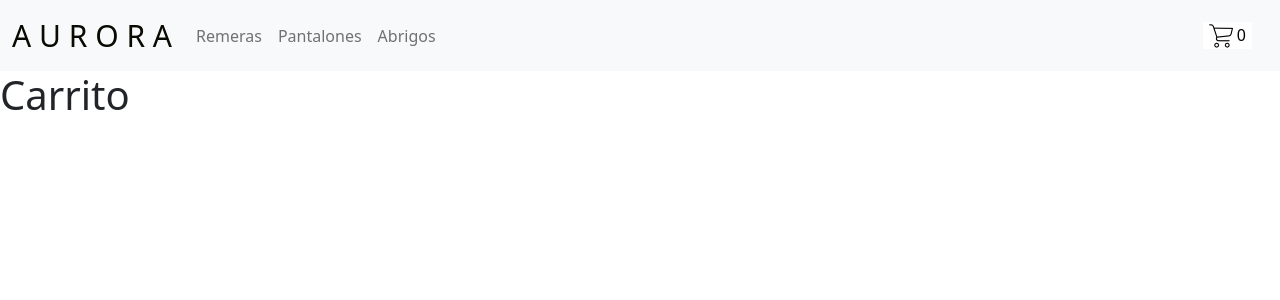
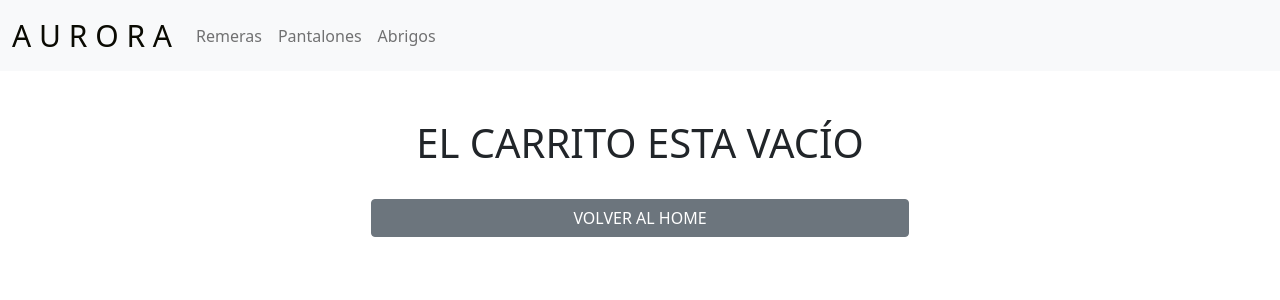
Before and after one commit to leysap/ReactJs, a React (Create React App) app: page /cart in a window 1280 px wide. Shown: the top 300 px of the page. Built offline with nearby package versions, Linux system fonts and the light colour scheme.

Commit message:
agregado de context

```diff
--- a/src/App.js
+++ b/src/App.js
@@ -4,21 +4,23 @@ import "bootstrap/dist/js/bootstrap.bundle.min";
 import ItemListContainer from "./components/ItemListContainer/ItemListContainer.jsx"
 import ItemDetailContainer from "./components/ItemDetailContainer.jsx";
 import { BrowserRouter, Routes, Route } from "react-router-dom";
-import Carrito from "./components/Carrito.jsx";
-
+import Cart from "./components/Cart/Cart.jsx";
+import CartContextProvider from "./components/Context/CartContext.js";
 
 function App() {
   return (
     <div className="App">
+      <CartContextProvider>
         <BrowserRouter>
           <NavBar />
           <Routes>
             <Route path="/" element={<ItemListContainer titulo="PRODUCTOS"/>}> </Route>
             <Route path="category/:categoryId" element={<ItemListContainer />}> </Route>
             <Route path="item/:id" element={<ItemDetailContainer />}>  </Route>
-          <Route path="cart" element={ <Carrito />}> </Route>
+            <Route path="cart" element={ <Cart />}> </Route>
           </Routes>
         </BrowserRouter>
+      </CartContextProvider>
     </div>
   );
 }
--- a/src/components/Carrito.jsx
+++ /dev/null
@@ -1,11 +0,0 @@
-import React from 'react'
-
-const Carrito = () => {
-    return (
-        <div>
-            <h1>Carrito</h1>
-        </div>
-    )
-}
-
-export default Carrito
--- /dev/null
+++ b/src/components/Cart/Cart.jsx
@@ -0,0 +1,56 @@
+import React from 'react'
+import { CartContext } from '../Context/CartContext'
+import { useContext } from 'react'
+import { Link } from 'react-router-dom'
+import "./style.scss"
+
+
+const Carrito = () => {
+    const { productoCarrito, clear, removeIdem, total } = useContext(CartContext)
+
+    console.log(productoCarrito)
+
+    return (
+        <div className="container">
+            {productoCarrito.length === 0 ?
+                <div>
+                    <h1 className='tituloCarrito'>EL CARRITO ESTA VACÍO</h1><br />
+                    <Link  className="boton d-grid gap-2 col-6 mx-auto  btn btn-secondary" to="/">VOLVER AL HOME </Link>
+                </div> :
+                <div>
+                    <h1>CARRITO</h1>
+                    <table className="table table-hover">
+                        <thead>
+                            <tr>
+                                <th scope="col">Producto</th>
+                                <th scope="col">Description</th>
+                                <th scope="col">Cantidad</th>
+                                <th scope="col">Precio</th>
+                                <th scope="col"><button className="btn btn-secondary" onClick={() => clear()}>VACIAR</button></th>
+                            </tr>
+                        </thead>
+                        <tbody>
+                            {productoCarrito.map(producto => {
+                                return <tr key={producto.id}>
+                                    <td > {producto.name}</td>
+                                    <td> {producto.description} </td>
+                                    <td className='text-center'> {producto.quantity} </td>
+                                    <td> $ {producto.price} </td>
+                                    <td><button className='align-items-center btn btn-secondary' onClick={() => removeIdem(producto.id)}>Eliminar</button></td>
+                                </tr>
+                            })}
+                        </tbody>
+                        <tfoot>
+                            <tr>
+                                <th colSpan="3">TOTAL</th>
+                                <th>$  {total()}</th>
+                            </tr>
+                        </tfoot>
+                    </table>
+                </div>
+            }
+        </div>
+    )
+}
+
+export default Carrito
--- /dev/null
+++ b/src/components/Cart/style.scss
@@ -0,0 +1,7 @@
+.tituloCarrito{
+    text-align: center;
+}
+.boton{
+    display: flex;
+    justify-content: center;
+}
--- a/src/components/CartWidget.jsx
+++ b/src/components/CartWidget.jsx
@@ -1,9 +1,16 @@
 import React from 'react'
+import { CartContext } from './Context/CartContext'
+import { useContext } from 'react'
 
 const CartWidget = () => {
+
+    const {countProducts} = useContext(CartContext)
+
     return (
         <div id="carrito-imagen">
-            <button id="btn-carrito"><img src={"../photos/carrito-de-compras.png"} alt="carrito"></img> 0</button>
+
+            <button id="btn-carrito"><img src={"../photos/carrito-de-compras.png"} alt="carrito"></img> {countProducts()} </button>
+
         </div>
     )
 }
--- /dev/null
+++ b/src/components/Context/CartContext.js
@@ -0,0 +1,71 @@
+import React from "react"
+import  {useState}  from "react"
+
+export const CartContext = React.createContext()
+
+const CartContextProvider = ({ children }) => {
+
+    const [productoCarrito, setproductoCarrito] = useState([])
+
+    const addItem = (item,quantity) => {
+
+        const flag = isInCart(item.id)
+        console.log(flag);
+        if(flag){
+            let productoRepetido = productoCarrito.find (elemento => elemento.id === item.id);
+            productoRepetido.quantity += quantity;
+            productoRepetido.price *= productoRepetido.quantity
+            let cartSinRepetido = productoCarrito.filter (elemento => elemento.id !== item.id);
+            setproductoCarrito([...cartSinRepetido, productoRepetido]);
+        }else {
+            const product = {id: item.id, name: item.name,description: item.description, price: item.price, img: item.img , quantity: quantity}
+            product.price *= product.quantity
+            setproductoCarrito([...productoCarrito,product])
+        }
+    }
+
+    const removeIdem = (itemId) => {
+
+        let productoAborrar = productoCarrito.find (elemento => elemento.id === itemId)
+        console.log(productoAborrar)
+
+        let borrarDelArray = productoCarrito.filter(elemento => elemento.id !== itemId)
+        console.log(borrarDelArray)
+        setproductoCarrito(borrarDelArray)
+
+    }
+
+    const countProducts = () => {
+        let count= 0
+        productoCarrito.forEach(prod => {
+            count = count + prod.quantity
+        })
+        return count
+    }
+
+    const total = () => {
+
+       let total= productoCarrito.reduce((a,i)=>a+i.price,0)
+       return total
+
+    }
+
+    const isInCart = (id) => {
+        return productoCarrito.some(p=> p.id === id)
+
+    }
+
+    const clear = () => {
+        setproductoCarrito([])
+    }
+
+
+
+    return (
+        <CartContext.Provider value={{productoCarrito,clear, removeIdem,total,isInCart,countProducts, setproductoCarrito, addItem}}>
+            {children}
+        </CartContext.Provider>
+    )
+}
+
+export default CartContextProvider
--- a/src/components/Item/style.scss
+++ b/src/components/Item/style.scss
@@ -6,8 +6,8 @@
     margin:1em;
     background-color: rgb(241, 232, 232);
     box-shadow: 0px 0px 5px 3px rgba(0, 0, 0, 0.12);
-    transition: all .7s ease-in-out;
-    &:hover{
-        transform: scale(1.1)
-    }
+    // transition: all .7s ease-in-out;
+    // &:hover{
+    //     transform: scale(1.1)
+    // }
 }
--- a/src/components/ItemDetail/ItemDetail.jsx
+++ b/src/components/ItemDetail/ItemDetail.jsx
@@ -3,18 +3,21 @@ import ItemCount from '../ItemCount'
 import "./style.scss"
 import { useState } from 'react'
 import { Link } from 'react-router-dom'
+import { CartContext } from '../Context/CartContext'
+import {useContext} from "react"
 
 
 const ItemDetail = ({ item }) => {
 
-    const [productosCarrito, setproductosCarrito] = useState([])
+    const [cantidad, setCantidad] = useState([])
+
+    const {addItem} = useContext(CartContext)
+
 
     const onAdd = (contador) => {
-
-        setproductosCarrito(contador)
-        console.log("Se agrego al carrito " + contador)
+        addItem(item,contador)
+        setCantidad(contador)
     }
-
 
     return (
         <div className="Item card" >
@@ -26,7 +29,7 @@ const ItemDetail = ({ item }) => {
                 <p className="card-text">Precio: ${item?.price}</p>
                 <p className="description-product">{item?.description}</p>
                 <p className="card-text">Stock disponible: {item?.stock}</p>
-                {productosCarrito > 0 ? <Link to="/cart" className="finish-button btn btn-outline-primary ">Finalizar Compra</Link> : <ItemCount stock={item?.stock} initial="1" onAdd={onAdd}/>}
+                {cantidad > 0 ? <Link to="/cart" className="finish-button btn btn-outline-primary ">Finalizar Compra</Link> : <ItemCount stock={item?.stock} initial="1" onAdd={onAdd}/>}
             </div>
         </div>
     )
--- a/src/components/ItemDetailContainer.jsx
+++ b/src/components/ItemDetailContainer.jsx
@@ -10,7 +10,7 @@ const ItemDetailContainer = () => {
     const [item, setItem] = useState([])
     const { id } = useParams()
 
-    console.log(id)
+
 
     useEffect(() => {
 
--- a/src/components/ItemList/ItemList.jsx
+++ b/src/components/ItemList/ItemList.jsx
@@ -3,7 +3,7 @@ import Item from '../Item/Item'
 import "./style.scss"
 
 const ItemList = ({ product }) => {
-    console.log(product)
+
 
     return (
         <div className="container">
--- a/src/components/NavBar/NavBar.jsx
+++ b/src/components/NavBar/NavBar.jsx
@@ -2,12 +2,16 @@ import React from 'react'
 import "./style.scss"
 import CartWidget from '../CartWidget'
 import { Link } from 'react-router-dom'
-import { useEffect, useState } from 'react'
+import { useEffect, useState, useContext } from 'react'
 import { getCategories } from '../../productos'
+import { CartContext } from '../Context/CartContext'
+
 
 const NavBar = () => {
 
     const [categories, setCategories] = useState([])
+
+    const { productoCarrito } = useContext(CartContext)
 
     useEffect(() => {
 
@@ -15,9 +19,9 @@ const NavBar = () => {
             setCategories(categories)
 
         })
-        .catch(err=> {
-            console.log(err)
-        })
+            .catch(err => {
+                console.log(err)
+            })
 
     }, [])
 
@@ -35,9 +39,14 @@ const NavBar = () => {
                                 <Link className="nav-link" key={cat.id} to={`/category/${cat.id}`}> {cat.description} </Link>
                             </li>)}
                     </ul>
-                    <span className="navbar-text">
-                        <CartWidget />
-                    </span>
+                    {productoCarrito.length === 0 ?
+                        <Link to="/cart" className="navbar-text d-none">
+                            <CartWidget />
+                        </Link> :
+                        <Link to="/cart" className="navbar-text disable">
+                            <CartWidget />
+                        </Link>
+                    }
                 </div>
             </div>
         </nav>
```
Lines whose indentation alone changed are shown as unchanged.
